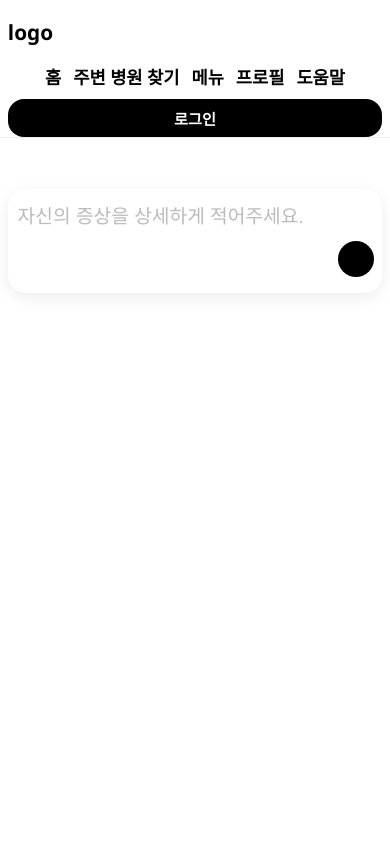
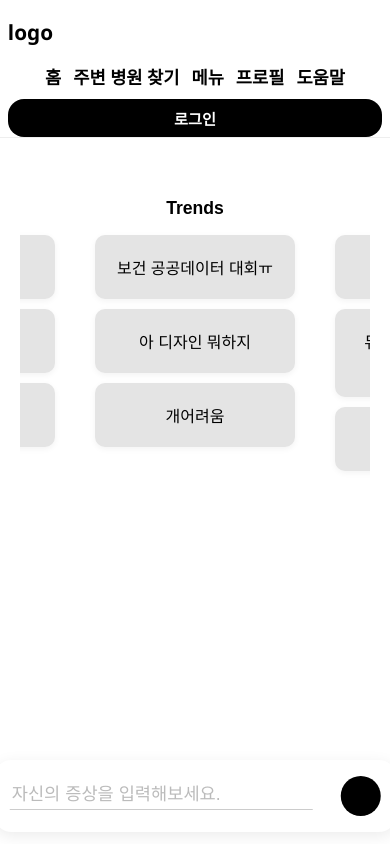
Before and after one commit to biro425/health_data, a React (Create React App) app in the folder client/: page / in a window 390 px wide. Built offline with nearby package versions, Linux system fonts and the light colour scheme.

Commit message:
Main page

```diff
--- a/client/package.json
+++ b/client/package.json
@@ -7,6 +7,7 @@
     "@testing-library/jest-dom": "^6.6.3",
     "@testing-library/react": "^16.3.0",
     "@testing-library/user-event": "^13.5.0",
+    "axios": "^1.9.0",
     "react": "^19.1.0",
     "react-dom": "^19.1.0",
     "react-router-dom": "^7.6.0",
--- a/client/src/main/App.css
+++ b/client/src/main/App.css
@@ -1,7 +1,8 @@
 body {
   margin: 0;
   background: #fff;
-  font-family: 'Segoe UI', 'Roboto', 'Oxygen', 'Helvetica Neue', Arial, sans-serif;
+  font-family: "Segoe UI", "Roboto", "Oxygen", "Helvetica Neue", Arial,
+    sans-serif;
 }
 
 .main-container {
@@ -46,7 +47,7 @@ body {
 }
 
 .main-nav a:hover {
-  color: #40C0B3;
+  color: #40c0b3;
 }
 
 .login-btn {
@@ -64,7 +65,7 @@ body {
 }
 
 .login-btn:hover {
-  background: #40C0B3;
+  background: #40c0b3;
 }
 
 .main-content {
@@ -78,25 +79,30 @@ body {
 .symptom-box {
   display: flex;
   align-items: center;
+  justify-content: space-between;
   background: #fff;
-  box-shadow: 0 4px 16px rgba(0,0,0,0.08);
+  box-shadow: 0 4px 16px rgba(0, 0, 0, 0.08);
   border-radius: 18px;
-  padding: 25px 5vw;
-  min-width: 300px;
+  padding: 16px 24px;
+  max-width: 800px;
   width: 100%;
-  max-width: 800px;
-  min-height: 20px;
-  margin-top: 180px;
+  position: fixed;
+  bottom: 24px;
+  left: 50%;
+  transform: translateX(-50%);
+  z-index: 100;
 }
 
 .symptom-input {
   flex: 1;
   border: none;
   outline: none;
-  font-size: 1.2rem;
+  font-size: 1.1rem;
   color: #444;
   background: transparent;
-  margin-right: 40px;
+  margin-right: 16px;
+  border-bottom: 1px solid #ccc;
+  padding-bottom: 4px;
 }
 
 .symptom-input::placeholder {
@@ -104,12 +110,64 @@ body {
 }
 
 .symptom-btn {
-  width: 36px;
-  height: 36px;
+  width: 40px;
+  height: 40px;
   background: #000;
   border: none;
   border-radius: 50%;
-  margin-left: 16px;
+  cursor: pointer;
+}
+
+.chat-container {
+  padding: 20px;
+  max-width: 700px;
+  margin: auto;
+  border-radius: 8px;
+}
+
+.chat-box {
+  max-height: 70vh;
+  overflow-y: auto;
+  margin-bottom: 20px;
+}
+
+.chat-bubble {
+  padding: 12px 16px;
+  margin: 8px 0;
+  border-radius: 12px;
+  max-width: 70%;
+  line-height: 1.4;
+}
+
+.user {
+  background-color: #d1e7ff;
+  align-self: flex-end;
+  text-align: right;
+  margin-left: auto;
+}
+
+.assistant {
+  background-color: #f1f1f1;
+  align-self: flex-start;
+  margin-right: auto;
+}
+
+.chat-input-box {
+  display: flex;
+  gap: 10px;
+}
+
+.chat-input {
+  flex: 1;
+  padding: 10px;
+  font-size: 1rem;
+}
+
+.send-btn {
+  padding: 10px 16px;
+  background-color: #4c87ff;
+  color: white;
+  border: none;
   cursor: pointer;
 }
 
@@ -132,6 +190,7 @@ body {
   .symptom-box {
     padding: 20px 3vw;
     max-width: 95vw;
+    bottom: 16px;
   }
 }
 
@@ -161,16 +220,15 @@ body {
     padding: 8vw 2vw;
   }
   .symptom-box {
-    flex-direction: column;
-    align-items: stretch;
-    padding: 16px 2vw;
-    margin-top: 20px;
-    min-width: 0;
-    max-width: 100vw;
+    flex-direction: row;
+    align-items: center;
+    padding: 16px 16px;
+    max-width: 95vw;
+    bottom: 12px;
   }
   .symptom-btn {
-    margin-left: 0;
-    margin-top: 12px;
+    margin-top: 0;
+    margin-left: 12px;
     align-self: flex-end;
   }
 }
--- a/client/src/main/App.js
+++ b/client/src/main/App.js
@@ -1,6 +1,59 @@
-import './App.css';
+import "./App.css";
+import axios from "axios";
+import { useState } from "react";
+import Routing from "./components/Routing";
+function App() {
+  const [chatLog, setChatLog] = useState([]);
+  const [input, setInput] = useState("");
+  const [isLoading, setIsLoading] = useState(false);
+  const [isComposing, setIsComposing] = useState(false);
 
-function App() {
+  const askGpt = async (content) => {
+    const apiKey = "API_KEY_HERE";
+
+    try {
+      setIsLoading(true);
+
+      const response = await axios.post(
+        "https://api.openai.com/v1/chat/completions",
+        {
+          model: "gpt-3.5-turbo",
+          messages: [
+            {
+              role: "system",
+              content:
+                "너는 AI의사야. 환자가 입력한 증상에 대한 진단을 내려줘. 답변의 형식은 '그런 증상이 지속된다면'이라며 말을 시작하고, 병명과 증상을 알려줘. 너무 극단적이기 보단 증상에 걸치는 가벼운 병을 위주로 추천해줘. 정말 극단적이여야 할때는 제대로 말해줘.",
+            },
+            { role: "user", content },
+          ],
+          temperature: 0.7,
+        },
+        {
+          headers: {
+            "Content-Type": "application/json",
+            Authorization: `Bearer ${apiKey}`,
+          },
+        }
+      );
+
+      const answer = response.data.choices[0].message.content;
+
+      setChatLog((prev) => [...prev, { role: "assistant", content: answer }]);
+    } catch (error) {
+      console.error("에러 발생:", error.response?.data || error.message);
+    } finally {
+      setIsLoading(false);
+    }
+  };
+
+  const handleSubmit = () => {
+    const trimmed = input.trim();
+    if (!trimmed || isLoading) return;
+    setChatLog((prev) => [...prev, { role: "user", content: trimmed }]);
+    askGpt(trimmed);
+    setInput("");
+  };
+
   return (
     <div className="main-container">
       <header className="main-header">
@@ -14,14 +67,41 @@ function App() {
         </nav>
         <button className="login-btn">로그인</button>
       </header>
-      <main className="main-content">
+
+      <main className="chat-container">
+        <div className="chat-box">
+          {chatLog.length === 0 && <Routing />}
+          {chatLog.map((msg, idx) => (
+            <div
+              key={idx}
+              className={`chat-bubble ${
+                msg.role === "user" ? "user" : "assistant"
+              }`}
+            >
+              {msg.content}
+            </div>
+          ))}
+          {isLoading && (
+            <div className="chat-bubble assistant">답변 생성 중...</div>
+          )}
+        </div>
+
         <div className="symptom-box">
           <input
             className="symptom-input"
             type="text"
-            placeholder="자신의 증상을 상세하게 적어주세요."
+            placeholder="자신의 증상을 입력해보세요."
+            value={input}
+            onChange={(e) => setInput(e.target.value)}
+            onCompositionStart={() => setIsComposing(true)}
+            onCompositionEnd={() => setIsComposing(false)}
+            onKeyUp={(e) => {
+              if (e.key === "Enter" && !isComposing) {
+                handleSubmit();
+              }
+            }}
           />
-          <button className="symptom-btn"></button>
+          <button className="symptom-btn" onClick={handleSubmit} />
         </div>
       </main>
     </div>
--- /dev/null
+++ b/client/src/main/components/Routing.css
@@ -0,0 +1,33 @@
+.tag-board {
+  display: flex;
+  justify-content: center;
+  gap: 40px;
+  padding: 40px;
+  font-family: "Arial", sans-serif;
+}
+
+.column {
+  display: flex;
+  flex-direction: column;
+  align-items: center;
+}
+
+.column-title {
+  font-weight: bold;
+  font-size: 1.1rem;
+  margin-bottom: 16px;
+  display: flex;
+  align-items: center;
+  gap: 6px;
+}
+
+.tag-card {
+  background: #e4e4e4;
+  padding: 20px;
+  border-radius: 10px;
+  margin-bottom: 10px;
+  text-align: center;
+  min-width: 160px;
+  box-shadow: 0 2px 6px rgba(0, 0, 0, 0.05);
+  cursor: pointer;
+}
--- /dev/null
+++ b/client/src/main/components/Routing.js
@@ -0,0 +1,27 @@
+import React from "react";
+import "./Routing.css";
+
+function Routing() {
+  const data = {
+    Examples: ["김선민 맛도리", "송리안 ㅡ", "신동건 일안하냐"],
+    Trends: ["보건 공공데이터 대회ㅠ", "아 디자인 뭐하지", "개어려움"],
+    Caution: ["아 유희왕 하고 싶다", "듀얼을 선언해라 이스노!", "배고파"],
+  };
+
+  return (
+    <div className="tag-board">
+      {Object.entries(data).map(([category, items]) => (
+        <div key={category} className="column">
+          <div className="column-title">{category}</div>
+          {items.map((text, idx) => (
+            <div key={idx} className="tag-card">
+              {text}
+            </div>
+          ))}
+        </div>
+      ))}
+    </div>
+  );
+}
+
+export default Routing;
```
Also changed, not shown: 1 other file (tests, documents, lock files or other folders).
